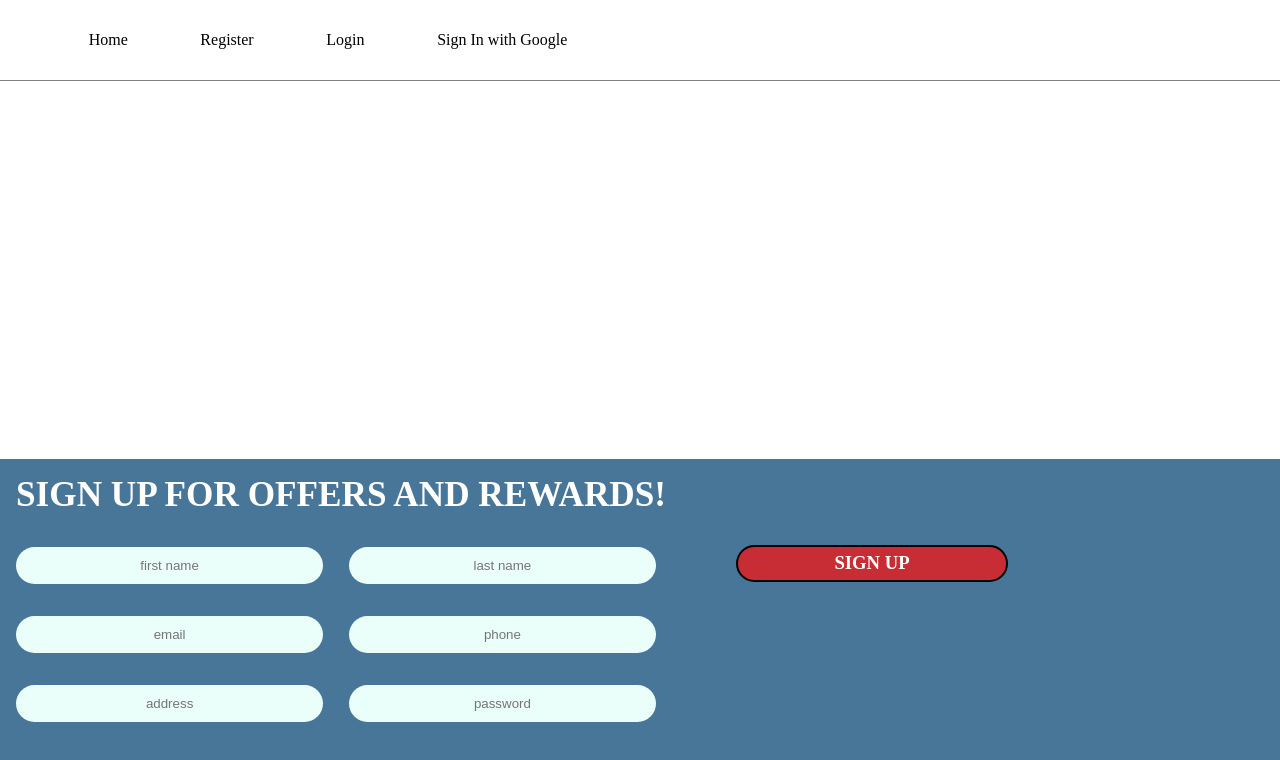
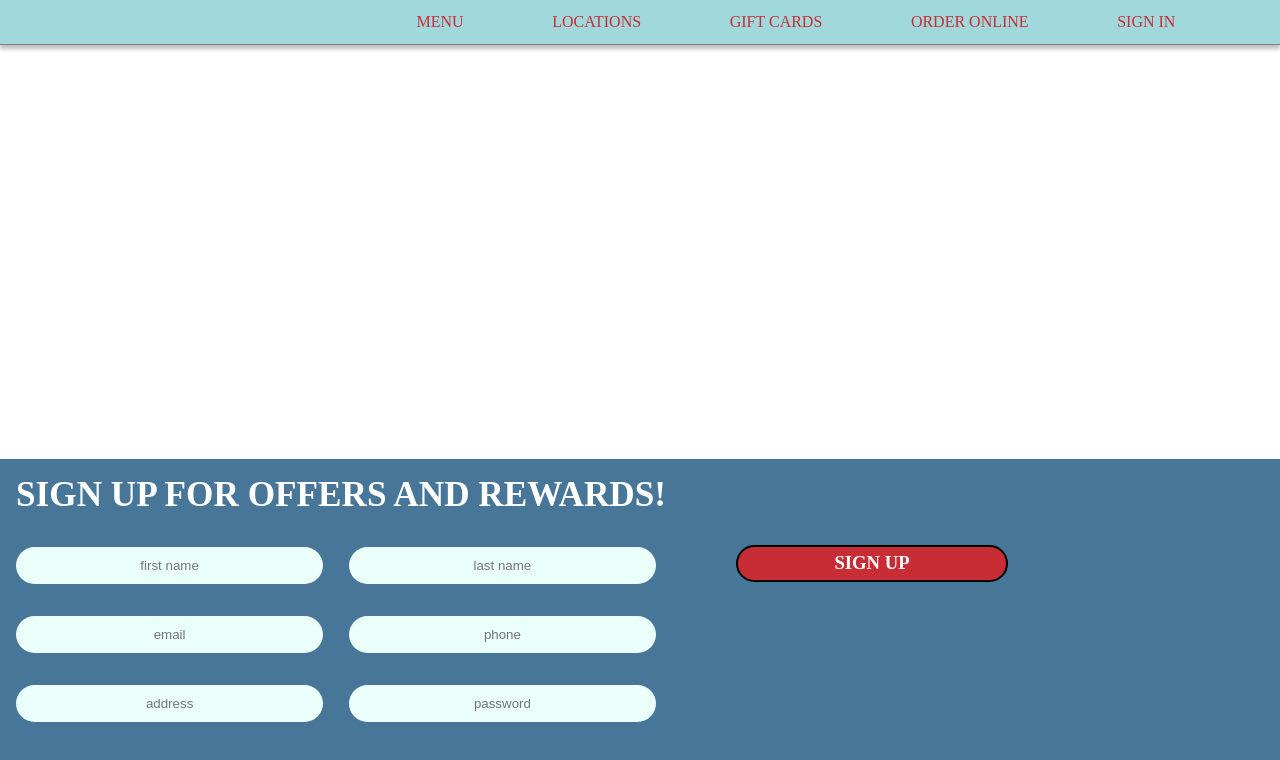
Before and after one commit to LuisOcasio/todo, a React (Create React App) app: page / in a window 1280 px wide. Shown: the top 760 px of the page. Built offline with nearby package versions, Linux system fonts and the light colour scheme; a web font is replaced by a local one.

Commit message:
styled nav

```diff
--- a/src/components/Nav.js
+++ b/src/components/Nav.js
@@ -7,21 +7,18 @@ const Nav = () => {
     <NavBar>
       <UL>
         <LI>
-          <Link to="/">Home</Link>
-          <Link to="/register">Register</Link>
-          <Link to="/login">Login</Link>
-          <a
-            rel="noopener noreferrer"
-            target="_blank"
-            href="https://web20dayones-todo-development.herokuapp.com/auth/google"
-          >
-            Sign In with Google
-          </a>
+          <Link to="/">MENU</Link>
+          <Link to="/">LOCATIONS</Link>
+          <Link to="/">GIFT CARDS</Link>
+          <Link to="/">ORDER ONLINE</Link>
+          <Link to="/">SIGN IN</Link>
         </LI>
       </UL>
     </NavBar>
   );
 };
+
+export default Nav;
 
 const NavBar = styled.nav`
   border-bottom: 1px solid grey;
@@ -29,18 +26,22 @@ const NavBar = styled.nav`
   padding: 0 1em;
   display: flex;
   justify-content: space-between;
-  height: 5rem;
+  height: 2.75rem;
   align-items: center;
+  box-shadow: 0px 4px 4px rgba(0, 0, 0, 0.25);
+  background-color: #a0d8db;
 `;
 
 const UL = styled.ul`
-  width: 50%;
+  width: 100%;
+  display: flex;
+  justify-content: flex-end;
 `;
 
 const LI = styled.li`
   list-style-type: none;
   display: flex;
   justify-content: space-evenly;
+  color: #c82d35;
+  width: 75%;
 `;
-
-export default Nav;
```
